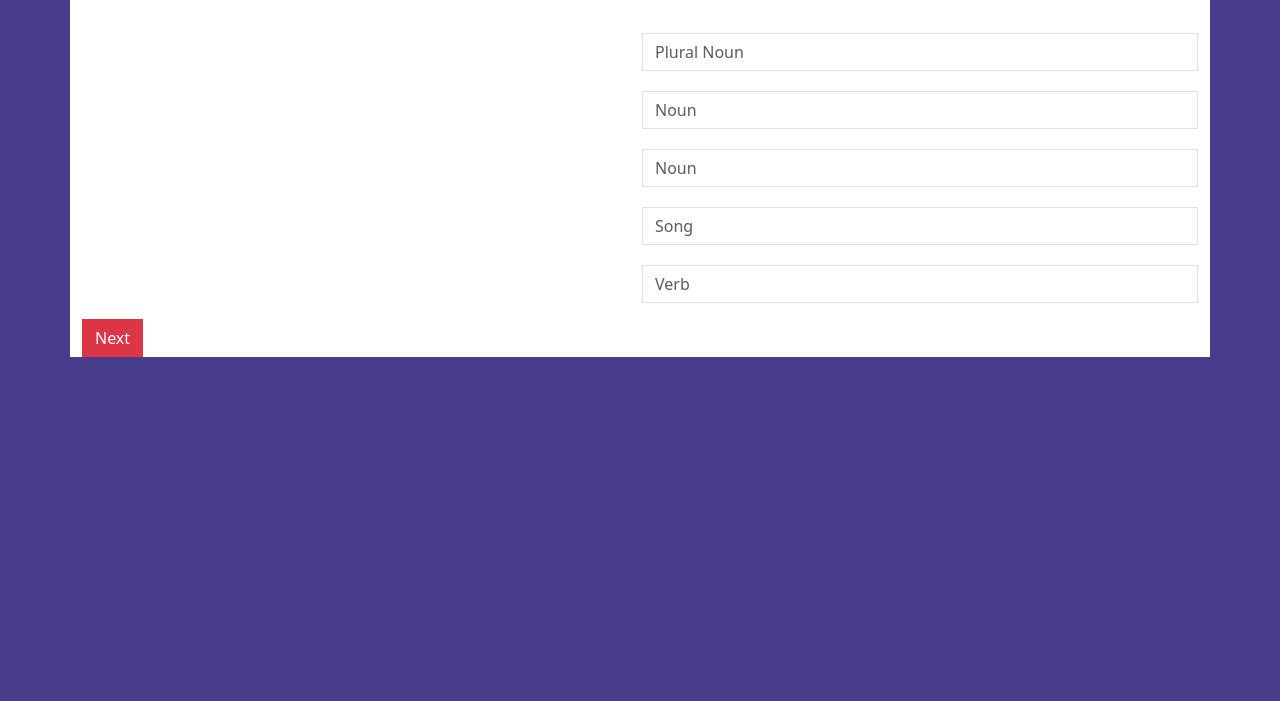
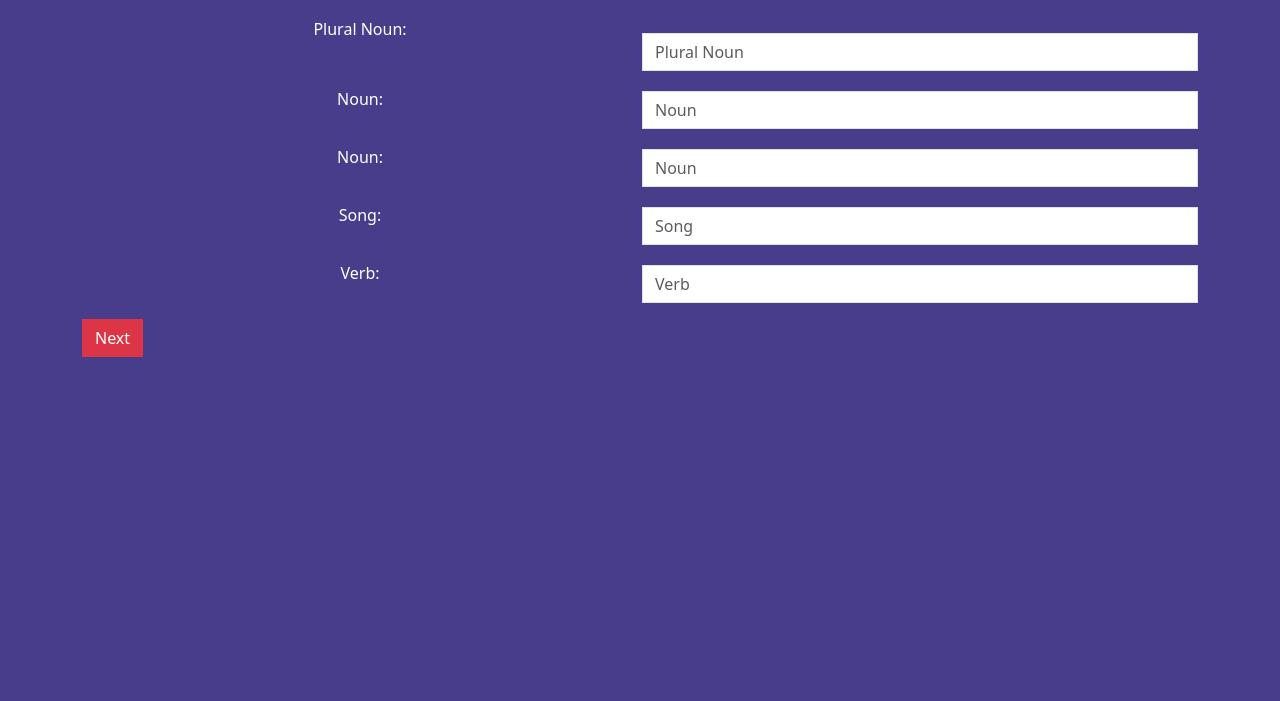
Before and after one commit to TyQuincia-Oby/madlibs, a plain HTML site: page index.html in a window 1280 px wide. Shown: the part 99-800 px from the top of the page. Drawn offline with nearby package versions, Linux system fonts and the light colour scheme.

Commit message:
fixed background

```diff
--- a/style.css
+++ b/style.css
@@ -1,6 +1,3 @@
 body {
     background-color:darkslateblue;
 }
-.container{
-    background-color:white
-}
```
